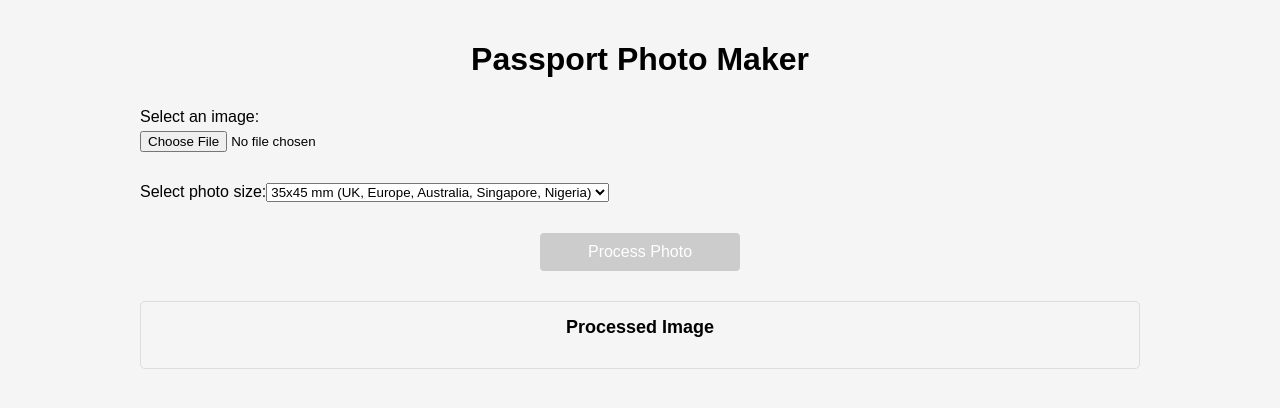
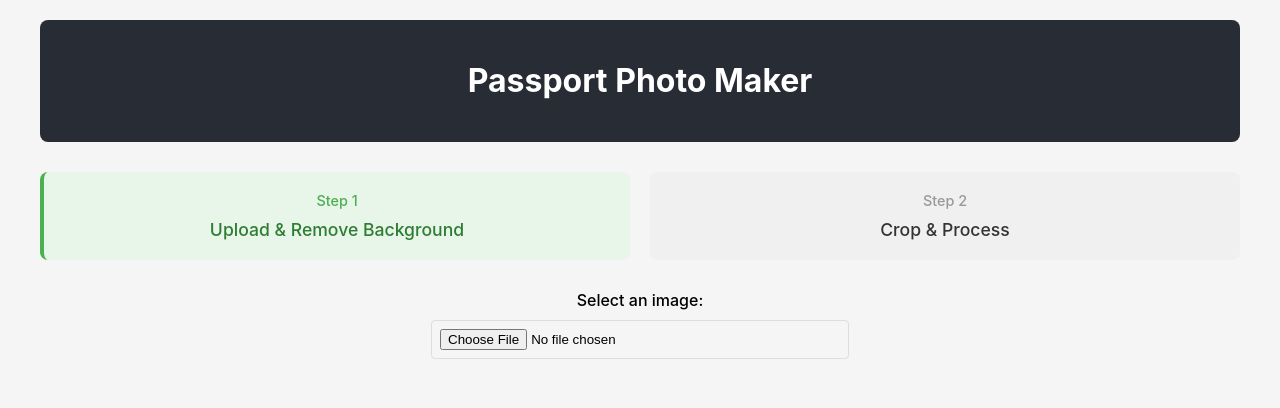
Before and after one commit to NicLam1/OOPTest, a React (Create React App) app in the folder frontend/: page / in a window 1280 px wide. Shown: the top 408 px of the page. Built offline with nearby package versions, Linux system fonts and the light colour scheme.

Commit message:
Change process logic and UI

```diff
--- a/frontend/src/App.css
+++ b/frontend/src/App.css
@@ -1,55 +1,210 @@
 .App {
-  max-width: 1000px;
+  text-align: center;
+  padding: 20px;
+  max-width: 1200px;
   margin: 0 auto;
-  padding: 20px;
-  font-family: Arial, sans-serif;
 }
 
 .App-header {
-  text-align: center;
+  background-color: #282c34;
+  padding: 20px;
+  color: white;
+  margin-bottom: 30px;
+  border-radius: 8px;
+}
+
+.step-indicator {
+  display: grid;
+  grid-template-columns: 1fr 1fr;
+  gap: 20px;
   margin-bottom: 30px;
 }
 
-form {
-  margin-bottom: 30px;
+.step {
+  padding: 20px;
+  background-color: #f0f0f0;
+  border-radius: 8px;
+  color: #666;
+  font-weight: 500;
   display: flex;
   flex-direction: column;
+  gap: 5px;
+  transition: all 0.3s ease;
+}
+
+.step .step-number {
+  font-size: 0.9em;
+  color: #999;
+  margin-bottom: 5px;
+}
+
+.step .step-title {
+  font-size: 1.1em;
+  color: #333;
+}
+
+.step.active {
+  background-color: #e8f5e9;
+  border-left: 4px solid #4CAF50;
+}
+
+.step.active .step-number {
+  color: #4CAF50;
+}
+
+.step.active .step-title {
+  color: #2e7d32;
+}
+
+.file-input {
+  margin: 20px 0;
+}
+
+.file-input label {
+  display: block;
+  margin-bottom: 10px;
+  font-weight: 500;
+}
+
+.dropdown-container {
+  margin: 20px 0;
+}
+
+.dropdown-container label {
+  margin-right: 10px;
+  font-weight: 500;
+}
+
+.image-preview {
+  margin: 20px 0;
+  padding: 20px;
+  border: 1px solid #ddd;
+  border-radius: 8px;
+  background-color: #f9f9f9;
+  display: flex;
+  flex-direction: column;
+  align-items: center;
   gap: 15px;
 }
 
-.file-input {
+.image-preview h3 {
+  margin: 0;
+  margin-bottom: 15px;
+}
+
+.image-preview img {
+  max-width: 100%;
+  max-height: 300px;
+  object-fit: contain;
+  margin-bottom: 20px;
+}
+
+.image-preview .action-button {
+  margin-top: auto;
+  width: 200px;
+}
+
+.result-preview {
+  margin: 20px 0;
+  padding: 20px;
+  border: 1px solid #ddd;
+  border-radius: 8px;
+  background-color: #f0f8f0;
   display: flex;
   flex-direction: column;
-  gap: 5px;
+  align-items: center;
+  gap: 15px;
 }
 
-button {
-  padding: 10px 15px;
-  background-color: #4285f4;
+.result-preview h3 {
+  margin: 0;
+  margin-bottom: 15px;
+}
+
+.result-preview img {
+  max-width: 100%;
+  max-height: 300px;
+  object-fit: contain;
+  margin-bottom: 20px;
+}
+
+.result-preview .download-button {
+  margin-top: auto;
+  width: 200px;
+}
+
+.crop-instructions {
+  margin: 15px 0;
+  color: #666;
+  font-style: italic;
+}
+
+.dimensions-info {
+  margin: 15px 0;
+  color: #444;
+  font-size: 0.9em;
+}
+
+.action-button {
+  background-color: #4CAF50;
   color: white;
+  padding: 12px 24px;
   border: none;
   border-radius: 4px;
   cursor: pointer;
   font-size: 16px;
-  width: 200px;
-  align-self: center;
+  margin: 10px 0;
+  transition: background-color 0.3s;
 }
 
-button:disabled {
+.action-button:hover {
+  background-color: #45a049;
+}
+
+.action-button:disabled {
   background-color: #cccccc;
   cursor: not-allowed;
 }
 
-.error {
-  color: red;
+.download-button {
+  background-color: #2196F3;
+  color: white;
+  padding: 12px 24px;
+  border: none;
+  border-radius: 4px;
+  cursor: pointer;
+  font-size: 16px;
   margin: 10px 0;
+  transition: background-color 0.3s;
 }
 
-.image-preview {
-  display: flex;
-  justify-content: space-between;
-  gap: 20px;
-  flex-wrap: wrap;
+.download-button:hover {
+  background-color: #1976D2;
+}
+
+.error {
+  color: #f44336;
+  margin: 10px 0;
+  padding: 10px;
+  border: 1px solid #f44336;
+  border-radius: 4px;
+  background-color: #ffebee;
+}
+
+select {
+  padding: 8px 12px;
+  border: 1px solid #ddd;
+  border-radius: 4px;
+  font-size: 14px;
+  margin: 5px;
+}
+
+input[type="file"] {
+  padding: 8px;
+  border: 1px solid #ddd;
+  border-radius: 4px;
+  width: 100%;
+  max-width: 400px;
 }
 
 .image-container {
@@ -74,10 +229,6 @@ button:disabled {
   object-fit: contain;
 }
 
-.dropdown-container {
-  margin: 1rem 0;
-}
-
 .crop-container {
   position: relative;
   width: 100%;
--- a/frontend/src/App.js
+++ b/frontend/src/App.js
@@ -37,10 +37,12 @@ function App() {
   const [selectedFile, setSelectedFile] = useState(null);
   const [imageUrl, setImageUrl] = useState(null);
   const [processedImage, setProcessedImage] = useState(null);
+  const [backgroundRemovedImage, setBackgroundRemovedImage] = useState(null);
   const [loading, setLoading] = useState(false);
   const [error, setError] = useState(null);
   const [selectedSize, setSelectedSize] = useState('35x45'); // default
   const [downloadFormat, setDownloadFormat] = useState('png');
+  const [step, setStep] = useState(1); // 1: Upload & Remove BG, 2: Crop & Process
 
   // Cropping state
   const [crop, setCrop] = useState({
@@ -53,22 +55,83 @@ function App() {
   const [completedCrop, setCompletedCrop] = useState(null);
   const imgRef = useRef(null);
 
+  const calculateInitialCrop = (imageWidth, imageHeight, aspectRatio) => {
+    // Calculate crop dimensions that maintain aspect ratio
+    let cropWidth, cropHeight;
+
+    if (imageWidth / imageHeight > aspectRatio) {
+      // Image is wider than target ratio - constrain by height
+      cropHeight = imageHeight * 0.8; // Use 80% of image height for better face framing
+      cropWidth = cropHeight * aspectRatio;
+    } else {
+      // Image is taller than target ratio - constrain by width
+      cropWidth = imageWidth * 0.8; // Use 80% of image width
+      cropHeight = cropWidth / aspectRatio;
+    }
+
+    // Center the crop
+    const x = (imageWidth - cropWidth) / 2;
+    const y = (imageHeight - cropHeight) / 2;
+
+    return {
+      unit: 'px',
+      width: cropWidth,
+      height: cropHeight,
+      x: x,
+      y: y
+    };
+  };
+
   const handleFileChange = (event) => {
     const file = event.target.files[0];
     setSelectedFile(file);
     setImageUrl(URL.createObjectURL(file));
     setProcessedImage(null);
+    setBackgroundRemovedImage(null);
     setError(null);
+    setStep(1);
 
-    // Reset crop when new image is selected
-    setCrop({
-      unit: '%',
-      width: 90,
-      height: 90,
-      x: 5,
-      y: 5
+    // Reset crop when new image is selected - will be properly set when image loads
+    setCrop(null);
+    setCompletedCrop(null);
+  };
+
+  const handleImageLoad = (e) => {
+    const { naturalWidth, naturalHeight } = e.target;
+    const aspectRatio = cropSizes[selectedSize].width / cropSizes[selectedSize].height;
+    const initialCrop = calculateInitialCrop(naturalWidth, naturalHeight, aspectRatio);
+    setCrop(initialCrop);
+  };
+
+  const handleRemoveBackground = async () => {
+    if (!selectedFile) {
+      setError("Please select an image first.");
+      return;
+    }
+
+    try {
+      setLoading(true);
+      const formData = new FormData();
+      formData.append('file', selectedFile);
+
+      const response = await fetch('http://localhost:8080/api/remove-background', {
+        method: 'POST',
+        body: formData,
       });
-    setCompletedCrop(null);
+
+      if (!response.ok) {
+        throw new Error(`Server responded with ${response.status}`);
+      }
+
+      const resultBlob = await response.blob();
+      const bgRemovedUrl = URL.createObjectURL(resultBlob);
+      setBackgroundRemovedImage(bgRemovedUrl);
+      setStep(2);
+    } catch (err) {
+      setError(err.message);
+    } finally {
+      setLoading(false);
+    }
   };
 
   const handleDownload = (url, format) => {
@@ -100,8 +163,8 @@ function App() {
   const handleSubmit = async (event) => {
     event.preventDefault();
 
-    if (!selectedFile) {
-      setError("Please select an image first.");
+    if (!backgroundRemovedImage || !completedCrop) {
+      setError("Please complete background removal and cropping first.");
       return;
     }
 
@@ -111,26 +174,6 @@ function App() {
       // Get the cropped image data
       const canvas = document.createElement('canvas');
       const image = imgRef.current;
-      const scaleX = image.naturalWidth / image.width;
-      const scaleY = image.naturalHeight / image.height;
-      const ctx = canvas.getContext('2d');
-
-      // Set canvas dimensions to the cropped area
-      canvas.width = completedCrop.width;
-      canvas.height = completedCrop.height;
-
-      // Draw the cropped image
-      ctx.drawImage(
-        image,
-        completedCrop.x * scaleX,
-        completedCrop.y * scaleY,
-        completedCrop.width * scaleX,
-        completedCrop.height * scaleY,
-        0,
-        0,
-        completedCrop.width,
-        completedCrop.height
-      );
 
       // Calculate the target dimensions based on the selected format
       const { width: targetWidth, height: targetHeight } = calculatePixelDimensions(
@@ -139,39 +182,44 @@ function App() {
         cropSizes[selectedSize].unit
       );
 
-      // Create a new canvas for the resized image
-      const resizedCanvas = document.createElement('canvas');
-      resizedCanvas.width = targetWidth;
-      resizedCanvas.height = targetHeight;
-      const resizedCtx = resizedCanvas.getContext('2d');
+      // Set canvas dimensions to match the target size exactly
+      canvas.width = targetWidth;
+      canvas.height = targetHeight;
+      const ctx = canvas.getContext('2d');
 
-      // Draw the cropped image onto the resized canvas
-      resizedCtx.drawImage(canvas, 0, 0, targetWidth, targetHeight);
+      // Enable image smoothing for better quality
+      ctx.imageSmoothingEnabled = true;
+      ctx.imageSmoothingQuality = 'high';
 
-      // Convert resized canvas to blob
-      resizedCanvas.toBlob(async (blob) => {
-        const formData = new FormData();
-        formData.append('image', blob, selectedFile.name);
-        formData.append('format', downloadFormat);
+      // Calculate scaling factors based on the actual displayed image size
+      const scaleX = image.naturalWidth / image.width;
+      const scaleY = image.naturalHeight / image.height;
 
-        // Add photo size format information
-        formData.append('photoFormat', selectedSize);
-        formData.append('photoWidth', cropSizes[selectedSize].width);
-        formData.append('photoHeight', cropSizes[selectedSize].height);
-        formData.append('photoUnit', cropSizes[selectedSize].unit);
+      // Calculate the actual source dimensions in the original image
+      const sourceX = Math.round(completedCrop.x * scaleX);
+      const sourceY = Math.round(completedCrop.y * scaleY);
+      const sourceWidth = Math.round(completedCrop.width * scaleX);
+      const sourceHeight = Math.round(completedCrop.height * scaleY);
 
-        const response = await fetch('http://localhost:8080/api/process-photo', {
-          method: 'POST',
-          body: formData,
-        });
+      // Draw the cropped image directly to the target size
+      ctx.drawImage(
+        image,
+        sourceX,
+        sourceY,
+        sourceWidth,
+        sourceHeight,
+        0,
+        0,
+        targetWidth,
+        targetHeight
+      );
 
-        if (!response.ok) {
-          throw new Error(`Server responded with ${response.status}`);
-        }
+      // Convert canvas to blob
+      const blob = await new Promise(resolve => canvas.toBlob(resolve, `image/${downloadFormat}`, 1.0));
 
-        const resultBlob = await response.blob();
-        setProcessedImage(URL.createObjectURL(resultBlob));
-      }, `image/${downloadFormat}`);
+      // Create URL for preview
+      const croppedImageUrl = URL.createObjectURL(blob);
+      setProcessedImage(croppedImageUrl);
 
     } catch (err) {
       setError(err.message);
@@ -186,7 +234,17 @@ function App() {
         <h1>Passport Photo Maker</h1>
       </header>
       <main>
-        <form onSubmit={handleSubmit}>
+        <div className="step-indicator">
+          <div className={`step ${step === 1 ? 'active' : ''}`}>
+            <div className="step-number">Step 1</div>
+            <div className="step-title">Upload & Remove Background</div>
+          </div>
+          <div className={`step ${step === 2 ? 'active' : ''}`}>
+            <div className="step-number">Step 2</div>
+            <div className="step-title">Crop & Process</div>
+          </div>
+        </div>
+
         <div className="file-input">
           <label htmlFor="image-upload">Select an image:</label>
           <input
@@ -197,12 +255,43 @@ function App() {
           />
         </div>
 
+        {step === 1 && imageUrl && (
+          <div className="image-preview">
+            <h3>Original Image</h3>
+            <div className="image-container">
+              <img
+                src={imageUrl}
+                alt="Original"
+                style={{ maxWidth: '100%', maxHeight: '300px', objectFit: 'contain' }}
+              />
+            </div>
+            <button
+              onClick={handleRemoveBackground}
+              disabled={loading}
+              className="action-button"
+            >
+              {loading ? 'Removing Background...' : 'Remove Background'}
+            </button>
+          </div>
+        )}
+
+        {step === 2 && (
+          <>
             <div className="dropdown-container">
               <label htmlFor="size-select">Select photo size:</label>
               <select
                 id="size-select"
                 value={selectedSize}
-              onChange={(e) => setSelectedSize(e.target.value)}
+                onChange={(e) => {
+                  setSelectedSize(e.target.value);
+                  // Recalculate crop when size changes
+                  if (imgRef.current) {
+                    const { naturalWidth, naturalHeight } = imgRef.current;
+                    const newAspectRatio = cropSizes[e.target.value].width / cropSizes[e.target.value].height;
+                    const newCrop = calculateInitialCrop(naturalWidth, naturalHeight, newAspectRatio);
+                    setCrop(newCrop);
+                  }
+                }}
               >
                 {Object.entries(cropSizes).map(([key, { label }]) => (
                   <option key={key} value={key}>{label}</option>
@@ -210,74 +299,67 @@ function App() {
               </select>
             </div>
 
-          {imageUrl && (
             <div className="image-preview">
-              <h3>Original Image</h3>
+              <h3>Background Removed - Adjust Crop</h3>
               <ReactCrop
-                src={imageUrl}
+                src={backgroundRemovedImage}
                 crop={crop}
                 onChange={(c) => setCrop(c)}
                 onComplete={(c) => setCompletedCrop(c)}
                 aspect={cropSizes[selectedSize].width / cropSizes[selectedSize].height}
+                minWidth={200}
+                minHeight={200}
+                ruleOfThirds={true}
+                circularCrop={false}
+                keepSelection={true}
               >
                 <img
                   ref={imgRef}
-                  src={imageUrl}
-                  alt="Original"
-                  style={{ maxWidth: '100%', maxHeight: '300px' }}
+                  src={backgroundRemovedImage}
+                  alt="Background Removed"
+                  style={{ maxWidth: '100%', maxHeight: '500px', objectFit: 'contain' }}
+                  onLoad={handleImageLoad}
                 />
               </ReactCrop>
               <p className="crop-instructions">
-                Drag to adjust the crop area. The face should be centered and take up about 70-80% of the height.
+                Drag to adjust the crop area. The face should be centered and take up about 70-80% of the height. The crop box maintains the correct aspect ratio for your selected photo size.
               </p>
               <p className="dimensions-info">
                 Selected format: {cropSizes[selectedSize].width}x{cropSizes[selectedSize].height} {cropSizes[selectedSize].unit}
                 ({calculatePixelDimensions(cropSizes[selectedSize].width, cropSizes[selectedSize].height, cropSizes[selectedSize].unit).width}x
                 {calculatePixelDimensions(cropSizes[selectedSize].width, cropSizes[selectedSize].height, cropSizes[selectedSize].unit).height} pixels at {DPI} DPI)
               </p>
-            </div>
-          )}
-
               <button
-            type="submit"
-            disabled={!selectedFile || loading || !completedCrop}
+                onClick={handleSubmit}
+                disabled={loading || !completedCrop}
+                className="action-button"
               >
                 {loading ? 'Processing...' : 'Process Photo'}
-          </button>
-        </form>
-
-        {error && <div className="error">{error}</div>}
-
-        <div className="image-preview">
-          <div className="image-container">
-            <h2>Processed Image</h2>
-            {processedImage && (
-              <>
-                <img src={processedImage} alt="Processed result" style={{ maxWidth: '100%', marginBottom: '1rem' }} />
-
-                <div className="download-section" style={{ marginTop: '1rem' }}>
-                  <label htmlFor="format-select">Choose format to download:</label>
-                  <select
-                    id="format-select"
-                    value={downloadFormat}
-                    onChange={(e) => setDownloadFormat(e.target.value)}
-                    style={{ margin: '0 1rem' }}
-                  >
-                    <option value="png">PNG</option>
-                    <option value="jpeg">JPEG</option>
-                  </select>
-
-                  <button
-                    type="button"
-                    onClick={() => handleDownload(processedImage, downloadFormat)}
-                  >
-                    Download Image
               </button>
             </div>
           </>
         )}
+
+        {error && <div className="error">{error}</div>}
+
+        {processedImage && (
+          <div className="result-preview">
+            <h3>Final Result</h3>
+            <div className="image-container">
+              <img
+                src={processedImage}
+                alt="Processed"
+                style={{ maxWidth: '100%', maxHeight: '300px', objectFit: 'contain' }}
+              />
             </div>
+            <button
+              onClick={() => handleDownload(processedImage, downloadFormat)}
+              className="download-button"
+            >
+              Download Photo
+            </button>
           </div>
+        )}
       </main>
     </div>
   );
```
Lines whose indentation alone changed are shown as unchanged.
